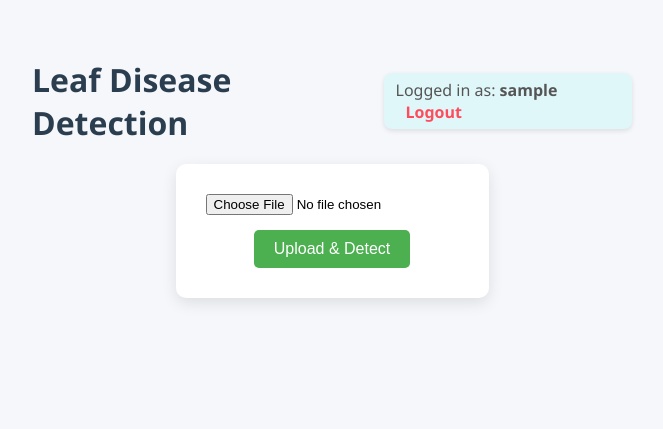
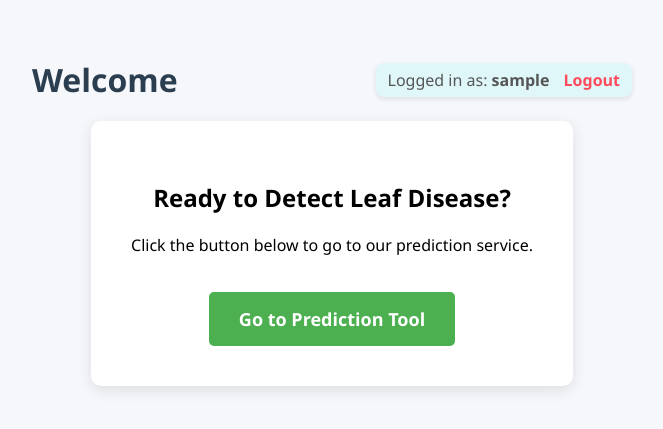
Before and after one commit to MBC404/Render_Aws_app, a FastAPI app: template app/templates/index.html in a window 1280 px wide. Shown: the top 429 px of the page, without its empty margins (308-971 px from the left). Run offline with FastAPI, Linux system fonts and the light colour scheme; the template is opened without the code that fills it: most values are stand-ins (such as "Sample title", 1, 10 or a date in 2020).

Commit message:
Refactor: Separate auth and prediction services

```diff
--- a/app/main.py
+++ b/app/main.py
@@ -1,17 +1,13 @@
-import io
+# The NEW lightweight app/main.py for Render
+
 import os
 import secrets
-import cv2
-import numpy as np
-import bcrypt # <-- Import the new library
-from fastapi import FastAPI, File, Form, Request, UploadFile, Depends
-from fastapi.responses import RedirectResponse, Response
+import bcrypt
+from fastapi import FastAPI, Form, Request, Depends
+from fastapi.responses import RedirectResponse
 from fastapi.staticfiles import StaticFiles
 from fastapi.templating import Jinja2Templates
-from PIL import Image
-from ultralytics import YOLO
 from sqlalchemy.orm import Session
-# from passlib.context import CryptContext <-- We don't need this anymore
 
 # Import the database setup
 from . import database
@@ -19,28 +15,18 @@ from . import database
 # --- Application Setup ---
 app = FastAPI()
 database.create_tables()
-
-# --- We don't need pwd_context anymore ---
-
-# --- In-Memory Session Storage ---
 SESSION_STORE = {}
 
-# --- Path and Model Configuration ---
 BASE_DIR = os.path.dirname(os.path.abspath(__file__))
-project_root = os.path.dirname(BASE_DIR)
-model_path = os.path.join(project_root, "best.pt")
-model = YOLO(model_path)
 templates = Jinja2Templates(directory=os.path.join(BASE_DIR, "templates"))
 app.mount("/static", StaticFiles(directory=os.path.join(BASE_DIR, "static")), name="static")
 
 
-# --- Helper Functions for new password hashing ---
+# --- Helper Functions for password hashing ---
 def verify_password(plain_password, hashed_password):
-    # Passwords are stored as bytes, so we encode them
     return bcrypt.checkpw(plain_password.encode('utf-8'), hashed_password.encode('utf-8'))
 
 def get_password_hash(password):
-    # Hash the password and store it as a string
     return bcrypt.hashpw(password.encode('utf-8'), bcrypt.gensalt()).decode('utf-8')
 
 
@@ -60,27 +46,22 @@ def get_current_user(request: Request, db: Session = Depends(get_db)):
         return user
     return None
 
-# --- Routes (Keep home and predict as they were) ---
+# --- Routes ---
 @app.get("/")
 def home(request: Request, user: database.User = Depends(get_current_user)):
     if not user:
         return RedirectResponse("/login", status_code=303)
-    return templates.TemplateResponse("index.html", {"request": request, "username": user.username})
 
-@app.post("/predict")
-async def predict(file: UploadFile = File(...), user: database.User = Depends(get_current_user)):
-    if not user:
-        return Response("Unauthorized", status_code=401)
-    contents = await file.read()
-    pil_image = Image.open(io.BytesIO(contents))
-    results = model.predict(pil_image)
-    result = results[0]
-    output_image_np = result.plot()
-    output_image_bgr = cv2.cvtColor(output_image_np, cv2.COLOR_RGB2BGR)
-    _, buffer = cv2.imencode(".jpg", output_image_bgr)
-    return Response(content=buffer.tobytes(), media_type="image/jpeg")
+    # This is the URL of your separate prediction service (e.g., on Hugging Face)
+    prediction_service_url = "https://YOUR_USERNAME-YOUR_SPACE_NAME.hf.space"
 
-# --- UPDATED LOGIN AND SIGNUP ROUTES ---
+    return templates.TemplateResponse("index.html", {
+        "request": request,
+        "username": user.username,
+        "prediction_url": prediction_service_url
+    })
+
+# (All your login, signup, and logout functions remain exactly the same)
 @app.get("/login")
 def login_get(request: Request):
     success_message = request.query_params.get('success')
@@ -89,7 +70,6 @@ def login_get(request: Request):
 @app.post("/login")
 async def login_post(request: Request, db: Session = Depends(get_db), username: str = Form(...), password: str = Form(...)):
     user = db.query(database.User).filter(database.User.username == username).first()
-    # Use the new verify_password function
     if not user or not verify_password(password, user.hashed_password):
         return templates.TemplateResponse("login.html", {"request": request, "error": "Invalid username or password"})
 
@@ -113,7 +93,6 @@ async def signup_post(request: Request, db: Session = Depends(get_db), username:
     if db_user:
         return templates.TemplateResponse("signup.html", {"request": request, "error": "User already exists. Please login."})
 
-    # Use the new get_password_hash function (no need to truncate)
     hashed_password = get_password_hash(password)
     new_user = database.User(username=username, hashed_password=hashed_password)
     db.add(new_user)
--- a/app/templates/index.html
+++ b/app/templates/index.html
@@ -3,7 +3,7 @@
 <head>
 <meta charset="UTF-8">
 <meta name="viewport" content="width=device-width, initial-scale=1.0">
-<title>Leaf Disease Detection</title>
+<title>Dashboard</title>
 <style>
   body {
     background: #f5f7fa;
@@ -15,76 +15,42 @@
   }
   h1 { color: #2b3e50; margin: 0; }
   .user-info {
-    font-size: 16px;
-    color: #555;
-    background: #e0f7fa;
-    padding: 6px 12px;
-    border-radius: 8px;
-    box-shadow: 0 2px 5px rgba(0,0,0,0.1);
+    font-size: 16px; color: #555; background: #e0f7fa;
+    padding: 6px 12px; border-radius: 8px; box-shadow: 0 2px 5px rgba(0,0,0,0.1);
   }
   .user-info a {
-    margin-left: 10px;
-    color: #ff4b5c;
-    text-decoration: none;
-    font-weight: bold;
+    margin-left: 10px; color: #ff4b5c; text-decoration: none; font-weight: bold;
   }
-  .user-info a:hover { text-decoration: underline; }
-  form {
-    background:#fff; padding:30px; border-radius:10px; box-shadow:0 5px 15px rgba(0,0,0,0.1);
-    display:flex; flex-direction:column; align-items:center;
+  .container {
+    background: white; padding: 40px; border-radius: 10px; text-align: center;
+    box-shadow: 0 4px 15px rgba(0,0,0,0.1);
   }
-  input[type="file"] { margin-bottom: 15px; }
-  button {
-    background: #4CAF50; color: white; padding: 10px 20px; border: none; border-radius: 5px; cursor: pointer;
-    font-size:16px;
+  .predict-button {
+    display: inline-block; margin-top: 20px; padding: 15px 30px;
+    background-color: #4CAF50; color: white; text-decoration: none;
+    font-size: 18px; font-weight: bold; border-radius: 5px;
+    transition: background-color 0.3s;
   }
-  button:hover { background:#45a049;}
-  .result { margin-top: 30px; text-align:center;}
-  img { max-width: 500px; margin-top: 15px; border: 2px solid #ccc; border-radius: 10px;}
-  /* loading overlay */
-  #overlay {
-    position: fixed; top:0; left:0; width:100%; height:100%; background:rgba(0,0,0,0.6);
-    display:none; justify-content:center; align-items:center; color:#fff; font-size:24px; z-index:9999;
+  .predict-button:hover {
+    background-color: #45a049;
   }
 </style>
 </head>
 <body>
-<div id="overlay">Processing... Please wait ~10 seconds</div>
 
 <div class="header">
-  <h1>Leaf Disease Detection</h1>
+  <h1>Welcome</h1>
   <div class="user-info">
     Logged in as: <strong>{{ username }}</strong>
     <a href="/logout">Logout</a>
   </div>
 </div>
 
-<form id="upload-form">
-  <input type="file" name="file" required>
-  <button type="submit">Upload & Detect</button>
-</form>
+<div class="container">
+  <h2>Ready to Detect Leaf Disease?</h2>
+  <p>Click the button below to go to our prediction service.</p>
+  <a href="{{ prediction_url }}" class="predict-button" target="_blank">Go to Prediction Tool</a>
+</div>
 
-<div class="result" id="result"></div>
-
-<script>
-  const form = document.getElementById('upload-form');
-  const resultDiv = document.getElementById('result');
-  const overlay = document.getElementById('overlay');
-
-  form.addEventListener('submit', async (e) => {
-    e.preventDefault();
-    const formData = new FormData(form);
-    overlay.style.display = 'flex'; // show overlay
-    try {
-      const res = await fetch('/predict', { method: 'POST', body: formData });
-      const blob = await res.blob();
-      const url = URL.createObjectURL(blob);
-      resultDiv.innerHTML = `<h3>Prediction Result:</h3><img src="${url}" alt="Annotated Image">`;
-    } catch (err) {
-      alert('Upload failed!');
-    }
-    overlay.style.display = 'none'; // hide overlay
-  });
-</script>
 </body>
 </html>
--- a/requirements.txt
+++ b/requirements.txt
@@ -1,10 +1,7 @@
 fastapi
 uvicorn
-ultralytics
-pillow
 python-multipart
 numpy
-opencv-python-headless
 gunicorn
 sqlalchemy
 bcrypt
```
